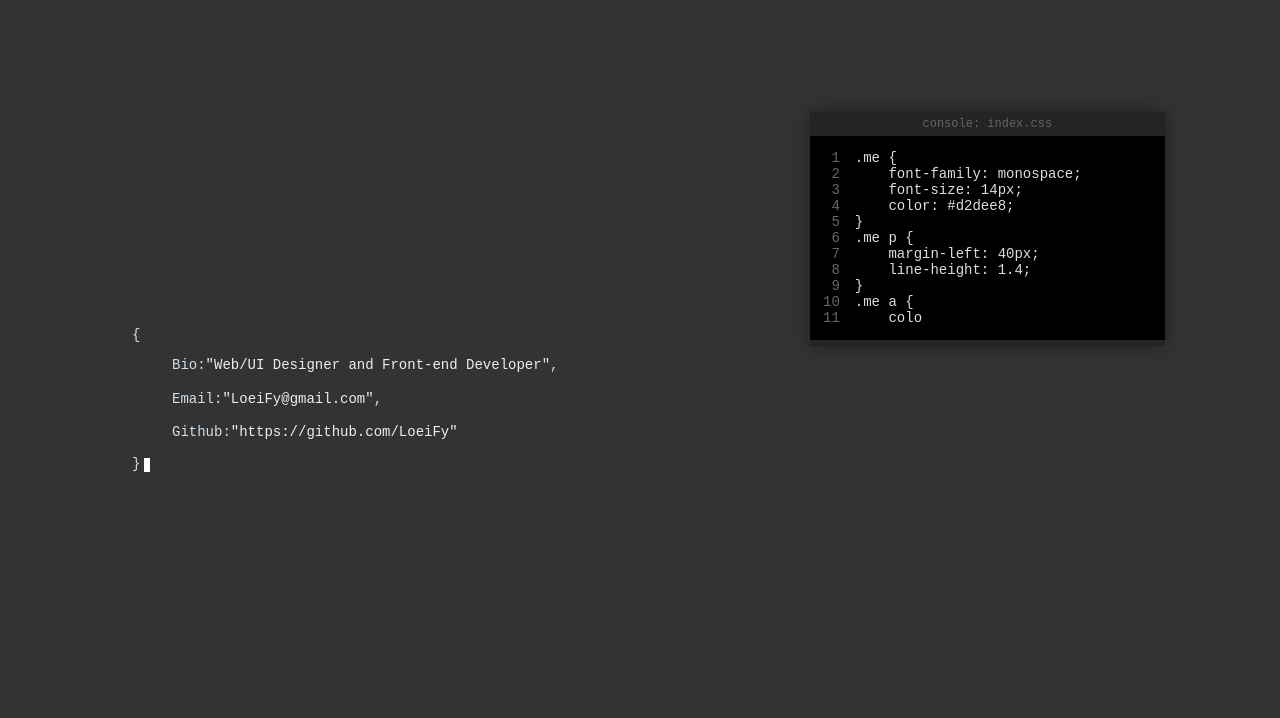
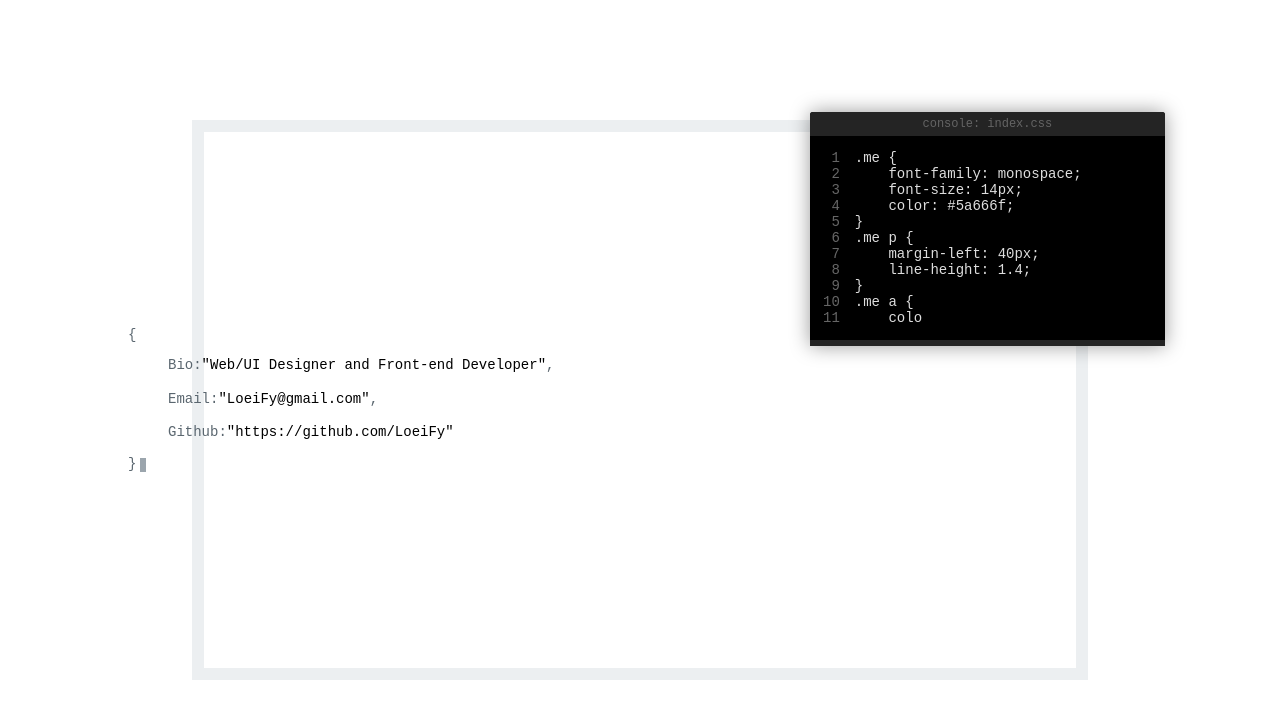
Before and after one commit to LoeiFy/am0200, a plain HTML site: page index.html in a window 1280 px wide. Drawn offline with Linux system fonts and the light colour scheme.

Commit message:
code style

```diff
--- a/index.css
+++ b/index.css
@@ -5,22 +5,34 @@ html, body {
 body {
     margin: 0;
     line-height: 1;
-    background: #333;
+    background: #fff;
+    position: relative;
 }
+
+.square {
+    position: absolute;
+    width: 70%;
+    height: 70%;
+    top: 15%;
+    left: 15%;
+    -webkit-box-sizing: border-box;
+    box-sizing: border-box;
+    border: 12px solid #eceff1;
+}
+
 .me {
     display: inline-block;
     vertical-align: middle;
     margin-left: 10%;
-    color: #eee;
+    color: #010101;
     user-select: none;
     -webkit-user-select: none;
-    -moz-user-select: none;
 }
 .me p {
     margin: 14px 0;
 }
 .me a {
-    color: #eee;
+    color: #010101;
     text-decoration: none;
 }
 
@@ -63,7 +75,6 @@ body {
     padding: 6px 0;
     user-select: none;
     -webkit-user-select: none;
-    -moz-user-select: none;
 }
 .code {
     display: inline-block;
@@ -91,15 +102,8 @@ body {
     color: #666;
     user-select: none;
     -webkit-user-select: none;
-    -moz-user-select: none;
 }
 @-webkit-keyframes flick {
-    0% { opacity: 1; }
-    49.99% { opacity: 1; }
-    50% { opacity: 0; }
-    99.99% { opacity: 0; }
-}
-@-moz-keyframes flick {
     0% { opacity: 1; }
     49.99% { opacity: 1; }
     50% { opacity: 0; }
@@ -116,10 +120,9 @@ body {
     width: 6px;
     vertical-align: text-bottom;
     margin-left: 4px;
-    background: #fff;
+    background: #9ba5ad;
     text-indent: -9999px;
     -webkit-animation: flick 1s infinite;
-    -moz-animation: flick 1s infinite;
     animation: flick 1s infinite;
 }
 
--- a/index.html
+++ b/index.html
@@ -12,9 +12,9 @@
 </head>
 <body>
 
-<div class="cover">
-    <div class="me"></div>
-</div>
+<div class="square"></div>
+
+<div class="cover"><div class="me"></div></div>
 
 <div class="style"><p>console: index.css</p><div class="line"></div><style spellcheck="false" class="code"></style></div>
 
--- a/index.js
+++ b/index.js
@@ -31,7 +31,7 @@ var random = function(min, max) {
 
 var html = '{<p>Bio:<a>"Web/UI Designer and Front-end Developer"</a>,</p>\n<p>Email:<a>"LoeiFy@gmail.com"</a>,</p>\n<p>Github:<a>"https://github.com/LoeiFy"</a></p>\n}'
 
-var css = '.me {\n    font-family: monospace;\n    font-size: 14px;\n    color: #d2dee8;\n}\n.me p {\n    margin-left: 40px;\n    line-height: 1.4;\n}\n.me a {\n    color: #93d7f7;\n    margin-left: 10px;\n}\n'
+var css = '.me {\n    font-family: monospace;\n    font-size: 14px;\n    color: #5a666f;\n}\n.me p {\n    margin-left: 40px;\n    line-height: 1.4;\n}\n.me a {\n    color: #2d9cd0;\n    margin-left: 10px;\n}\n'
 
 document.addEventListener('DOMContentLoaded', function() {
     var me = document.querySelector('.me')
```
